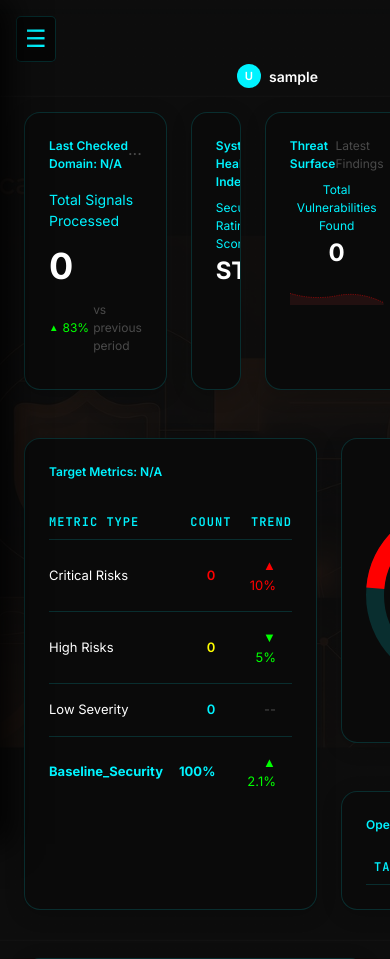
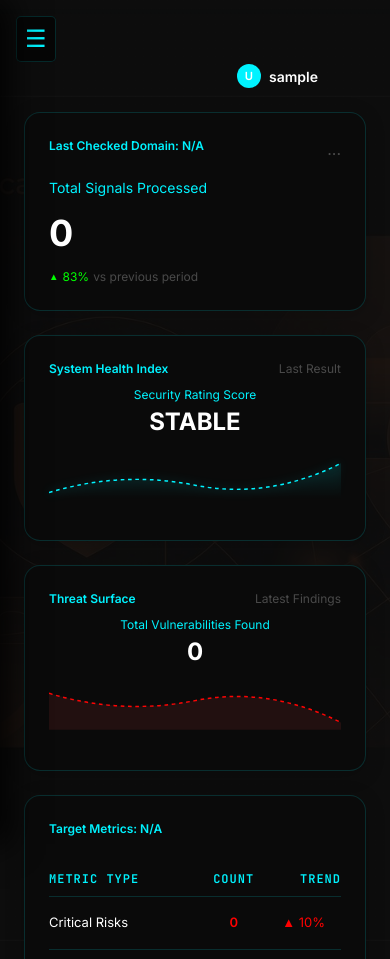
Before and after one commit to yash-singh152/Xscan, a Django app: page /accounts/dashboard/ in a window 390 px wide; the page is wider, and only the part inside the window is pictured. Shown: the top 959 px of that part. Run offline with Django 5.2, Linux system fonts and the light colour scheme; the visitor is signed in with stand-in values (Sample User, id 1); data that the repository does not hold is empty.

Commit message:
Fix mobile registration double-submit and dashboard layout

```diff
--- a/accounts/views.py
+++ b/accounts/views.py
@@ -7,8 +7,8 @@ from django.contrib.auth.forms import AuthenticationForm
 
 def register_view(request):
     if request.method == "POST":
-        username = request.POST.get("username")
-        email = request.POST.get("email")
+        username = request.POST.get("username", "").strip()
+        email = request.POST.get("email", "").strip()
         password1 = request.POST.get("password1")
         password2 = request.POST.get("password2")
 
--- a/scanner/templates/accounts/register.html
+++ b/scanner/templates/accounts/register.html
@@ -31,7 +31,8 @@
             {% endfor %}
             {% endif %}
 
-            <form method="POST">
+            <form method="POST"
+                onsubmit="this.querySelector('button[type=submit]').disabled = true; this.querySelector('button[type=submit]').innerText = 'Creating...';">
                 {% csrf_token %}
                 <div class="form-group">
                     <label>Username</label>
--- a/scanner/templates/scanner/dashboard.html
+++ b/scanner/templates/scanner/dashboard.html
@@ -8,7 +8,7 @@
 <div class="dashboard-wrapper" style="max-width: 1400px; margin: 0 auto;">
 
     <!-- Top Row: Hero Metrics -->
-    <div style="display: grid; grid-template-columns: 1fr 1fr 1fr; gap: 1.5rem; margin-bottom: 1.5rem;">
+    <div class="dashboard-grid">
 
         <!-- Income Style Card (Total Scans) -->
         <div class="card glass-card" style="padding: 1.5rem;">
@@ -83,7 +83,7 @@
     </div>
 
     <!-- Middle Row: Analytics -->
-    <div style="display: grid; grid-template-columns: 1fr 1fr 1fr; gap: 1.5rem; margin-bottom: 1.5rem;">
+    <div class="dashboard-grid">
 
         <!-- P&L Style Metrics -->
         <div class="card glass-card" style="padding: 1.5rem; grid-row: span 2;">
```
